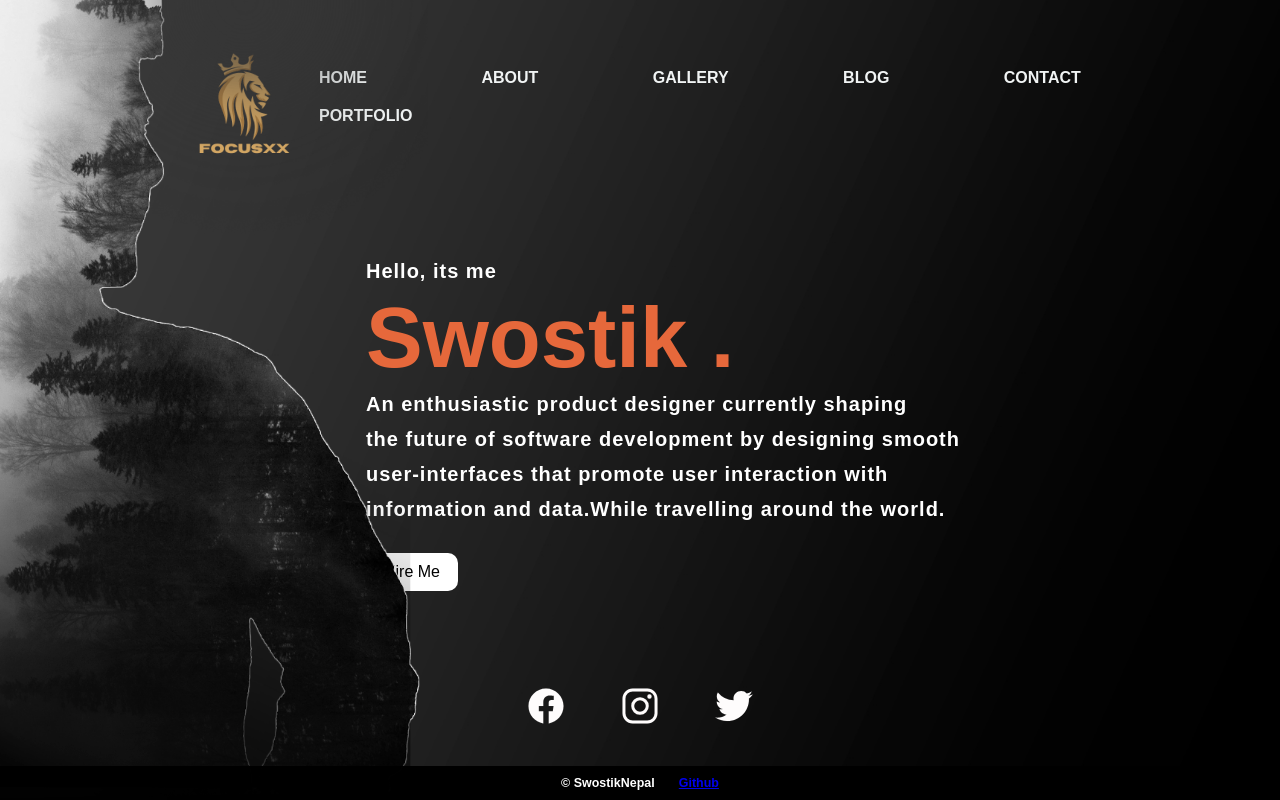
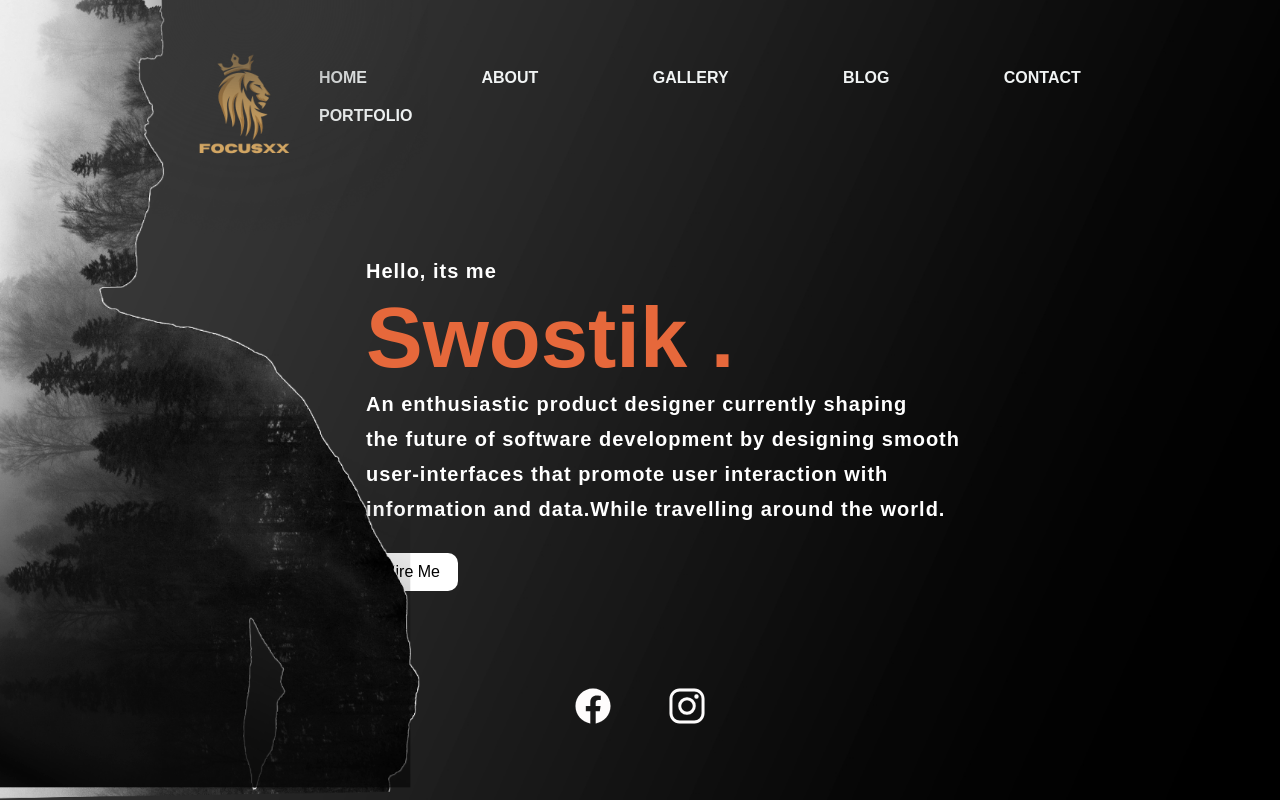
Before and after one commit to SwostikN/Personal-Portfolio, a plain HTML site: page index.html in a window 1280 px wide. Drawn offline with nearby package versions, Linux system fonts and the light colour scheme.

Commit message:
Update index.html

```diff
--- a/index.html
+++ b/index.html
@@ -40,16 +40,16 @@
         <div class="icons">
             <a href="https://www.facebook.com/swostik.nepal.1" target="_blank"><ion-icon name="logo-facebook"></ion-icon></a>
             <a href="https://www.instagram.com/shutter_focusx/" target="_blank"><ion-icon name="logo-instagram"></ion-icon></a>
-            <a href="https://twitter.com/NepalSwostik" target="_blank"><ion-icon name="logo-twitter"></ion-icon></a><br>
+<!--             <a href="https://twitter.com/NepalSwostik" target="_blank"><ion-icon name="logo-twitter"></ion-icon></a><br> -->
 
 
 
         </div>
-        <div class="footer">
+<!--         <div class="footer">
             <h5> &copy; SwostikNepal &nbsp; &nbsp; &nbsp; <a href="https://github.com/SwostikN" target="_blank"> Github </a>
 
             </h5>
-           </div>
+           </div> -->
     </div>
 
     <script src="https://unpkg.com/ionicons@5.4.0/dist/ionicons.js"></script>
```
